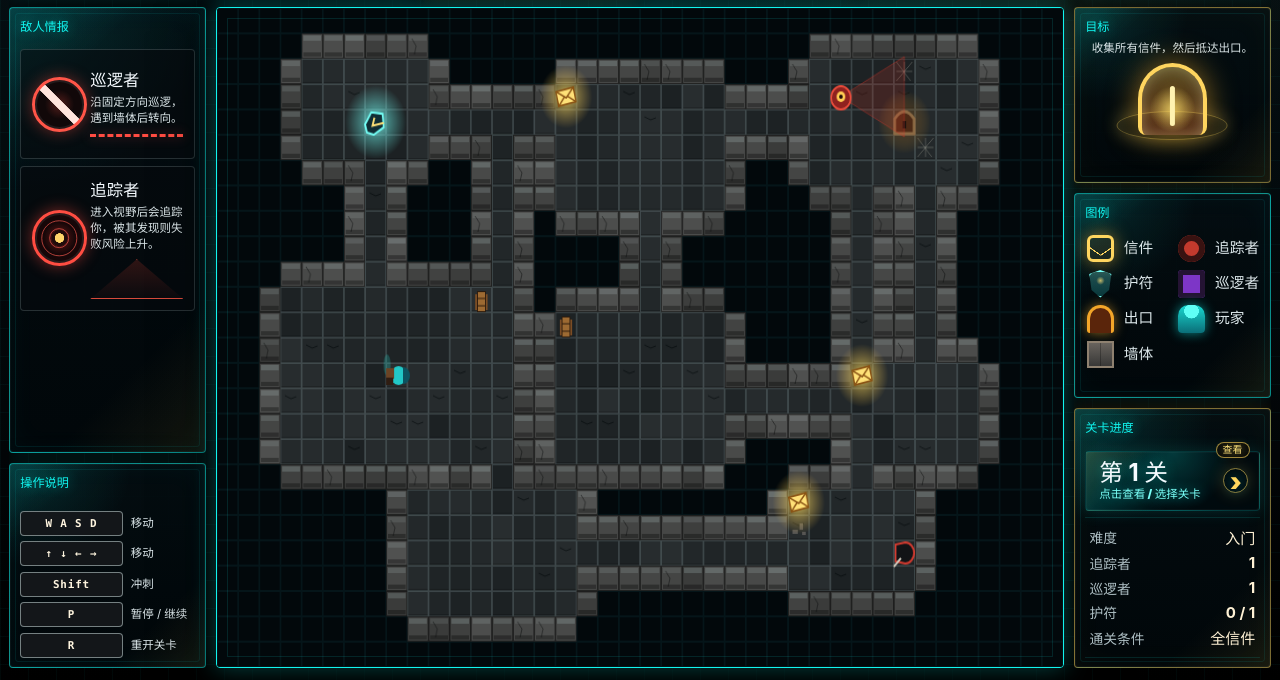
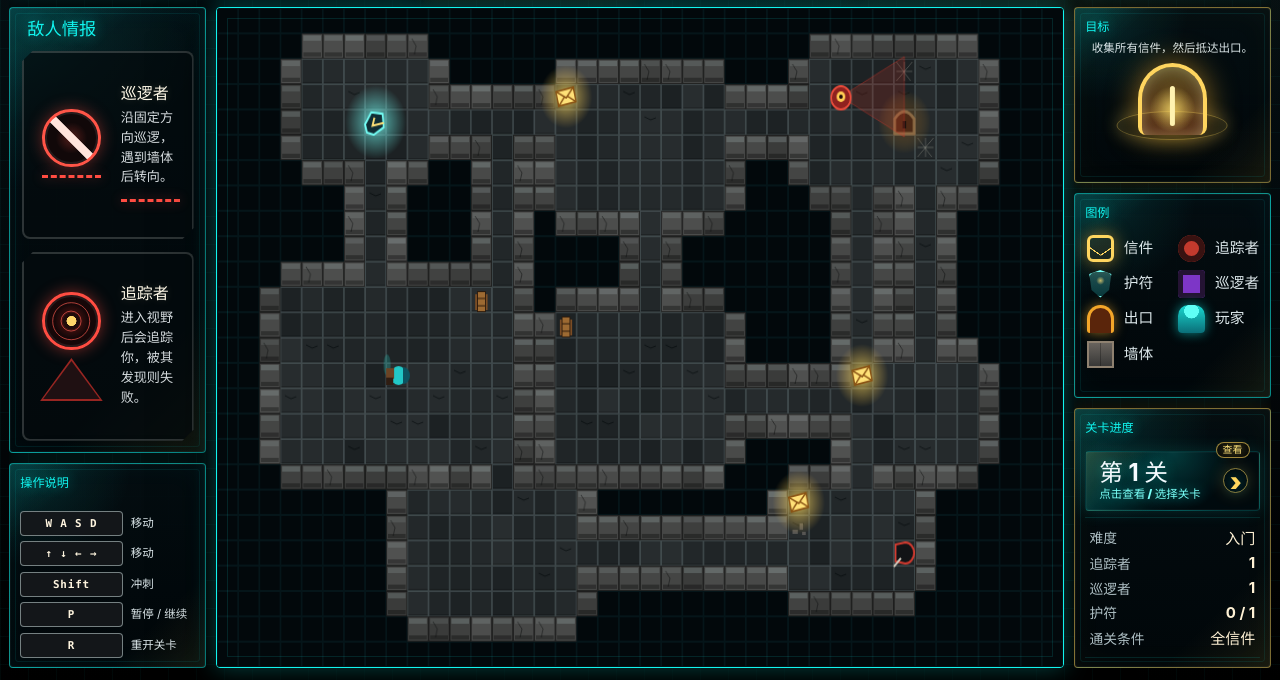
Before and after one commit to WuYuJie0530/Dungeon-Courier, a website built with Vite: page index.html in a window 1280 px wide. Shown: the part 120-800 px from the top of the page. Built offline with nearby package versions, Linux system fonts and the light colour scheme; animation ran at ten frames a second.

Commit message:
Update enemy intel panel layout

```diff
--- a/index.html
+++ b/index.html
@@ -59,19 +59,24 @@
           <section class="info-panel intel-panel">
             <h2>敌人情报</h2>
             <div class="enemy-card">
-              <span class="enemy-avatar patrol-avatar" aria-hidden="true"></span>
-              <div>
+              <div class="enemy-visual" aria-hidden="true">
+                <span class="enemy-avatar patrol-avatar"></span>
+                <div class="enemy-route enemy-route-short"></div>
+              </div>
+              <div class="enemy-copy">
                 <strong>巡逻者</strong>
                 <p>沿固定方向巡逻，遇到墙体后转向。</p>
-                <div class="enemy-route" aria-hidden="true"></div>
+                <div class="enemy-route enemy-route-long" aria-hidden="true"></div>
               </div>
             </div>
             <div class="enemy-card">
-              <span class="enemy-avatar chaser-avatar" aria-hidden="true"></span>
-              <div>
+              <div class="enemy-visual" aria-hidden="true">
+                <span class="enemy-avatar chaser-avatar"></span>
+                <div class="vision-cone"></div>
+              </div>
+              <div class="enemy-copy">
                 <strong>追踪者</strong>
-                <p>进入视野后会追踪你，被其发现则失败风险上升。</p>
-                <div class="vision-cone" aria-hidden="true"></div>
+                <p>进入视野后会追踪你，被其发现则失败。</p>
               </div>
             </div>
           </section>
--- a/src/style.css
+++ b/src/style.css
@@ -699,26 +699,43 @@ input {
   text-shadow: 0 0 14px rgba(17, 244, 238, 0.4);
 }
 
+.intel-panel {
+  display: grid;
+  grid-template-rows: auto minmax(0, 1fr) minmax(0, 1fr);
+  gap: clamp(0.72rem, 1vw, 1rem);
+  padding: clamp(0.72rem, 0.9vw, 1rem);
+}
+
+.intel-panel h2 {
+  margin: 0;
+  padding-left: clamp(0.28rem, 0.45vw, 0.55rem);
+  color: var(--cyan);
+  font-size: clamp(1.08rem, 1.22vw, 1.38rem);
+  line-height: 1.05;
+}
+
 .enemy-entry,
 .enemy-card {
   display: grid;
-  grid-template-columns: clamp(3.9rem, 4.25vw, 4.85rem) minmax(0, 1fr);
-  gap: clamp(0.66rem, 0.78vw, 0.94rem);
+  grid-template-columns: clamp(5.9rem, 6.55vw, 7.6rem) minmax(0, 1fr);
+  gap: clamp(0.76rem, 1vw, 1.16rem);
   align-items: center;
-  margin-top: clamp(0.38rem, 0.48vw, 0.64rem);
-  min-height: clamp(7.6rem, 15.2svh, 9.25rem);
-  padding: clamp(0.66rem, 0.78vw, 0.92rem);
-  border: 1px solid rgba(200, 226, 226, 0.18);
-  border-radius: 4px;
-  background: rgba(7, 12, 15, 0.58);
+  min-height: clamp(9.2rem, 18.6svh, 11.7rem);
+  padding: clamp(0.85rem, 1.05vw, 1.16rem);
+  border: 2px solid rgba(214, 218, 213, 0.2);
+  border-radius: 8px;
+  background: rgba(5, 12, 15, 0.72);
+  clip-path: polygon(0.7rem 0, 100% 0, 100% calc(100% - 0.7rem), calc(100% - 0.7rem) 100%, 0 100%, 0 0.7rem);
 }
 
 .enemy-entry strong,
 .enemy-card strong {
   display: block;
-  margin-bottom: 0.24rem;
-  color: #f5fbff;
-  font-size: clamp(1.02rem, 1.08vw, 1.2rem);
+  margin-bottom: clamp(0.42rem, 0.55vw, 0.68rem);
+  color: #fff9e8;
+  font-size: clamp(1.12rem, 1.32vw, 1.48rem);
+  line-height: 1;
+  text-shadow: 0 0 10px rgba(255, 231, 183, 0.16);
 }
 
 .enemy-entry p,
@@ -734,15 +751,30 @@ input {
 
 .enemy-avatar {
   position: relative;
-  width: clamp(3.45rem, 3.85vw, 4.35rem);
-  height: clamp(3.45rem, 3.85vw, 4.35rem);
+  width: clamp(4.2rem, 4.75vw, 5.42rem);
+  height: clamp(4.2rem, 4.75vw, 5.42rem);
   display: block;
   border-radius: 50%;
 }
 
+.enemy-visual,
+.enemy-copy {
+  min-width: 0;
+}
+
+.enemy-visual {
+  display: grid;
+  justify-items: center;
+  align-content: center;
+  gap: clamp(0.48rem, 0.62vw, 0.72rem);
+}
+
 .enemy-card p {
-  font-size: clamp(0.9rem, 0.95vw, 1.08rem);
-  line-height: 1.38;
+  max-width: 12.5em;
+  color: #d7dde0;
+  font-size: clamp(1rem, 1.12vw, 1.22rem);
+  font-weight: 700;
+  line-height: 1.52;
 }
 
 .patrol-avatar {
@@ -789,20 +821,34 @@ input {
 }
 
 .enemy-route {
-  width: min(7.8rem, 100%);
-  height: 0.45rem;
-  margin-top: 0.48rem;
-  border-top: 3px dashed #ff4c42;
+  height: 0.4rem;
+  border-top: clamp(3px, 0.24vw, 4px) dashed #ff4c42;
   filter: drop-shadow(0 0 6px rgba(255, 76, 66, 0.45));
 }
 
+.enemy-route-short {
+  width: min(5.8rem, 82%);
+}
+
+.enemy-route-long {
+  width: min(10.4rem, 100%);
+  margin-top: clamp(0.72rem, 0.86vw, 0.96rem);
+}
+
 .vision-cone {
-  width: min(6.8rem, 100%);
-  height: clamp(2.1rem, 3.1vw, 3.1rem);
-  margin-top: 0.42rem;
+  position: relative;
+  width: min(5.7rem, 86%);
+  height: clamp(2.65rem, 3.35vw, 3.45rem);
   clip-path: polygon(50% 0, 100% 100%, 0 100%);
-  border: 1px solid #d64a3b;
-  background: linear-gradient(180deg, rgba(217, 64, 48, 0.2), rgba(217, 64, 48, 0.03));
+  background: rgba(209, 49, 42, 0.72);
+}
+
+.vision-cone::before {
+  content: "";
+  position: absolute;
+  inset: 3px 3px 2px;
+  clip-path: polygon(50% 0, 100% 100%, 0 100%);
+  background: rgba(5, 12, 15, 0.82);
 }
 
 .controls-panel {
@@ -2231,28 +2277,38 @@ button.level-badge[aria-expanded="true"] {
     font-size: 0.82rem;
   }
 
+  .intel-panel {
+    gap: 0.52rem;
+    padding: 0.58rem;
+  }
+
+  .intel-panel h2 {
+    margin: 0;
+    font-size: 1rem;
+  }
+
   .enemy-card {
-    grid-template-columns: 3.35rem minmax(0, 1fr);
-    gap: 0.52rem;
-    margin-top: 0.38rem;
-    padding: 0.54rem;
+    grid-template-columns: 4.3rem minmax(0, 1fr);
+    gap: 0.58rem;
+    min-height: 7.9rem;
+    padding: 0.62rem;
   }
 
   .enemy-avatar {
-    width: 2.95rem;
-    height: 2.95rem;
+    width: 3.55rem;
+    height: 3.55rem;
   }
 
   .enemy-card strong {
-    font-size: 0.92rem;
+    margin-bottom: 0.36rem;
+    font-size: 1rem;
   }
 
   .enemy-card p {
-    font-size: 0.78rem;
-    line-height: 1.28;
-  }
-
-  .enemy-card p,
+    font-size: 0.86rem;
+    line-height: 1.42;
+  }
+
   .objective-panel p,
   .legend-panel span,
   .control-row span {
@@ -2265,14 +2321,16 @@ button.level-badge[aria-expanded="true"] {
   }
 
   .enemy-route {
-    margin-top: 0.28rem;
     height: 0.28rem;
     border-top-width: 2px;
   }
 
+  .enemy-route-long {
+    margin-top: 0.46rem;
+  }
+
   .vision-cone {
-    height: 2rem;
-    margin-top: 0.22rem;
+    height: 2.34rem;
   }
 
   .control-row {
@@ -2447,15 +2505,28 @@ button.level-badge[aria-expanded="true"] {
   }
 
   .enemy-card {
-    grid-template-columns: clamp(3rem, 3.35vw, 3.65rem) minmax(0, 1fr);
-    min-height: clamp(6.8rem, 13.8svh, 8.45rem);
-  }
-
-  .enemy-card p,
+    grid-template-columns: clamp(4.55rem, 5.3vw, 5.7rem) minmax(0, 1fr);
+    min-height: clamp(8.5rem, 16.8svh, 10.2rem);
+    padding: clamp(0.72rem, 0.86vw, 0.96rem);
+  }
+
+  .enemy-avatar {
+    width: clamp(3.65rem, 4.2vw, 4.45rem);
+    height: clamp(3.65rem, 4.2vw, 4.45rem);
+  }
+
+  .enemy-card strong {
+    font-size: clamp(1rem, 1.1vw, 1.18rem);
+  }
+
   .objective-panel p,
   .legend-panel span,
   .control-row span {
     font-size: clamp(0.72rem, 0.76vw, 0.86rem);
+  }
+
+  .enemy-card p {
+    font-size: clamp(0.82rem, 0.88vw, 0.96rem);
   }
 }
 
```
